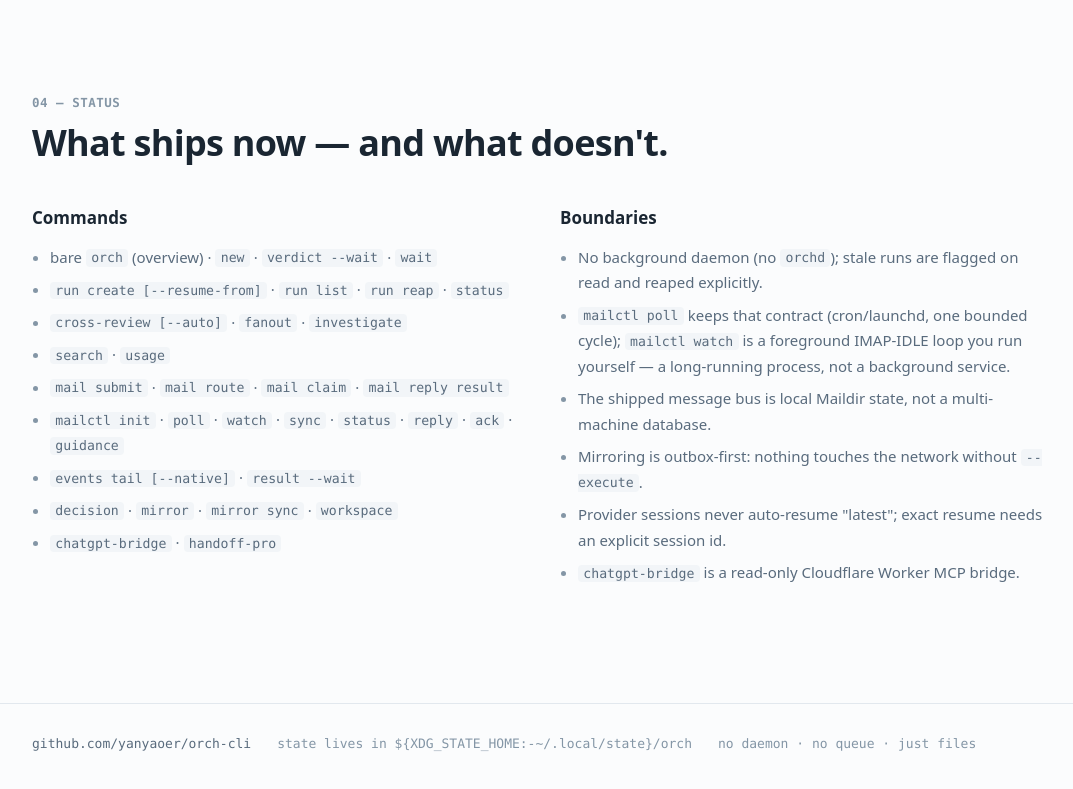
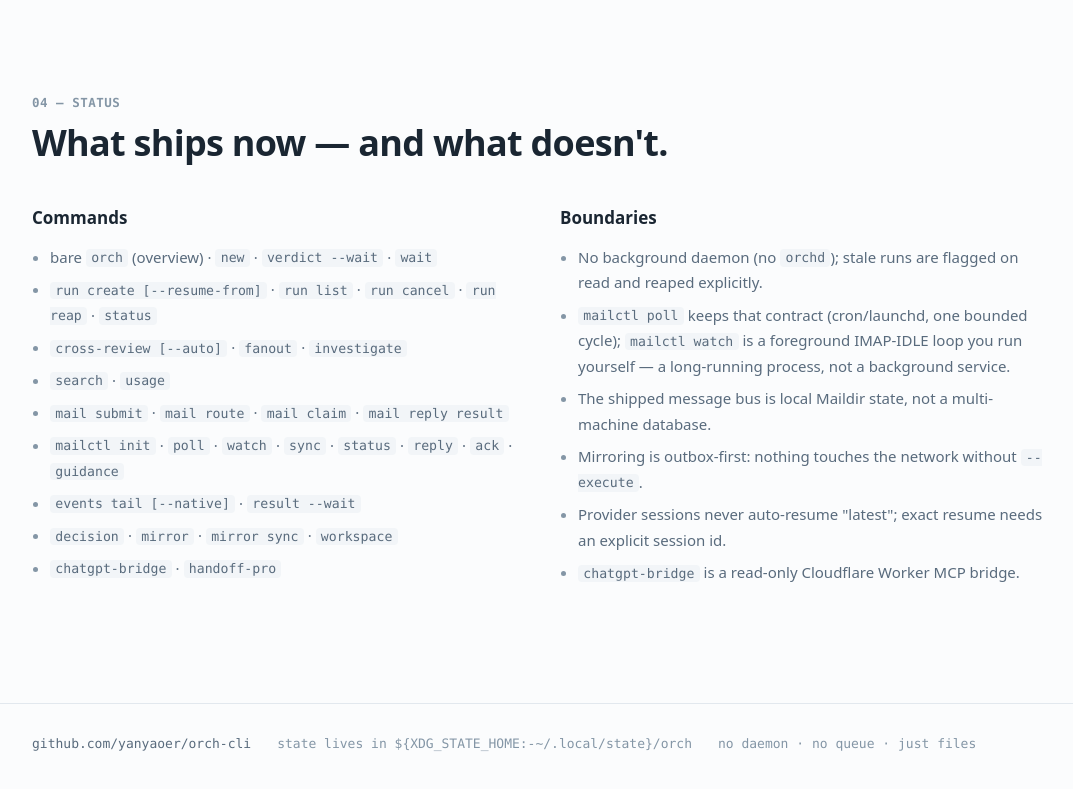
Before and after one commit to yanyaoer/orch-cli, a website: page docs/index.html in a window 1280 px wide. Shown: the part 3603-4392 px from the top of the page, without its empty margins (98-1171 px from the left). Drawn offline with Linux system fonts and the light colour scheme.

Commit message:
release v0.0.9: version bump, CHANGELOG cut, README + index.html doc sync
Co-Authored-By: Claude Fable 5 <noreply@anthropic.com>

```diff
--- a/docs/index.html
+++ b/docs/index.html
@@ -677,7 +677,7 @@
             <h3 data-lang="zh">命令</h3>
             <ul>
               <li>bare <code>orch</code> (overview) · <code>new</code> · <code>verdict --wait</code> · <code>wait</code></li>
-              <li><code>run create [--resume-from]</code> · <code>run list</code> · <code>run reap</code> · <code>status</code></li>
+              <li><code>run create [--resume-from]</code> · <code>run list</code> · <code>run cancel</code> · <code>run reap</code> · <code>status</code></li>
               <li><code>cross-review [--auto]</code> · <code>fanout</code> · <code>investigate</code></li>
               <li><code>search</code> · <code>usage</code></li>
               <li><code>mail submit</code> · <code>mail route</code> · <code>mail claim</code> · <code>mail reply result</code></li>
--- a/package.json
+++ b/package.json
@@ -1,7 +1,7 @@
 {
   "name": "orch-cli",
   "description": "Daemonless multi-agent orchestration for coding work.",
-  "version": "0.0.8",
+  "version": "0.0.9",
   "type": "module",
   "private": true,
   "homepage": "https://yanyaoer.github.io/orch-cli/",
```
Also changed, not shown: CHANGELOG.md, README.md.
